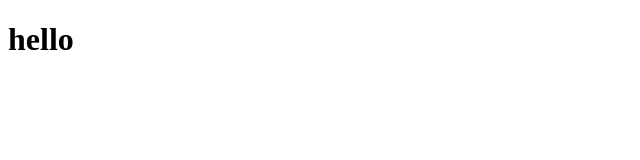
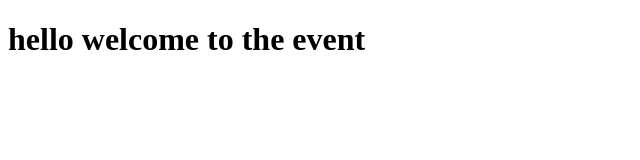
Before and after one commit to mori0277/mori0277.github.io, a plain HTML site: page index.html in a window 1280 px wide. Shown: the whole page, without its empty margins (0-640 px from the left). Drawn offline with Linux system fonts and the light colour scheme.

Commit message:
update heading

```diff
--- a/index.html
+++ b/index.html
@@ -5,6 +5,6 @@
     <title>Tinys Kitchen</title>
   </head>
   <body>
-    <h1> hello </h1>
+    <h1> hello welcome to the event </h1>
   </body>
 </html>
```
